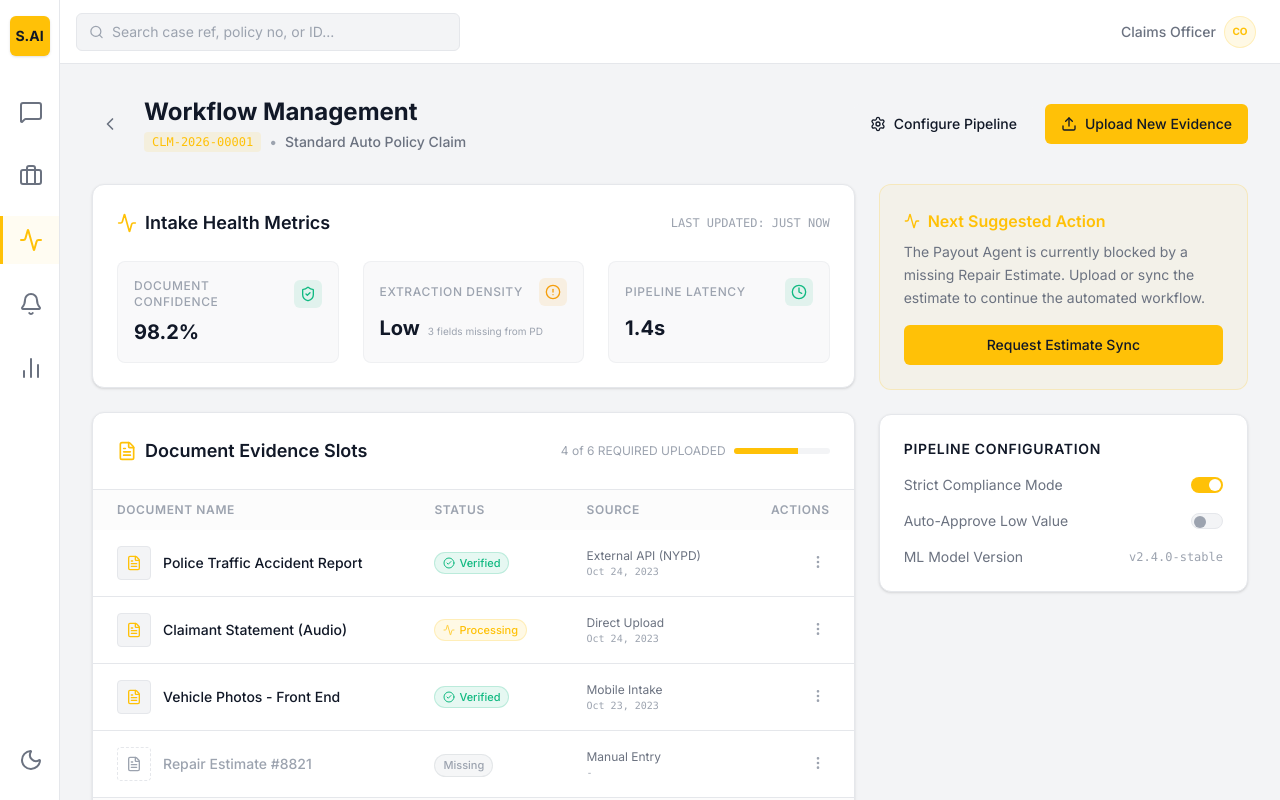
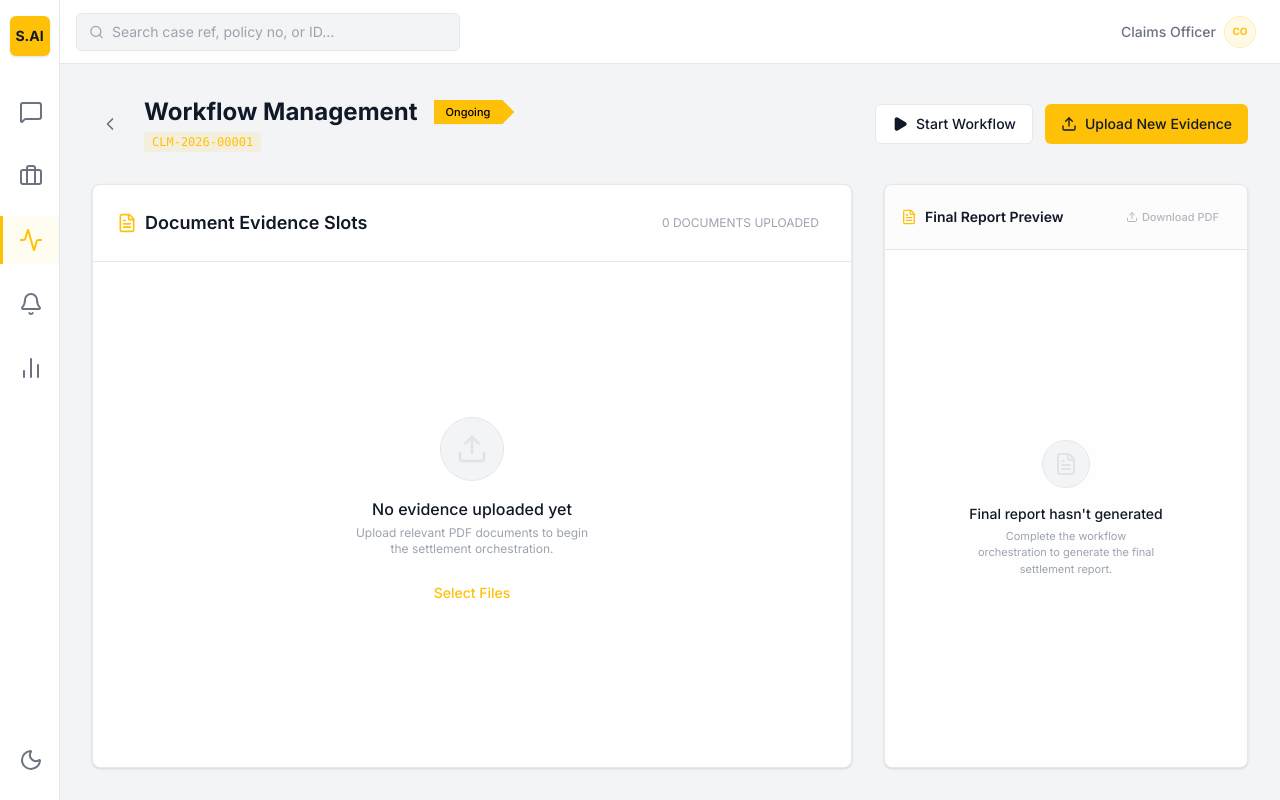
Before and after one commit to stanX19/SettleOps-AI, a Next.js app in the folder frontend/: page /workflow/CLM-2026-00001/manage in a window 1280 px wide. Built offline with nearby package versions, Linux system fonts and the light colour scheme.

Commit message:
manage hub and ai chat panel

```diff
--- a/frontend/src/app/workflow/[caseId]/manage/page.tsx
+++ b/frontend/src/app/workflow/[caseId]/manage/page.tsx
@@ -1,272 +1,264 @@
 "use client";
 
-import React, { use } from "react";
+import React, { use, useState, useRef } from "react";
 import {
   FileText,
   Upload,
-  ShieldCheck,
-  Activity,
   ChevronLeft,
-  Settings,
-  MoreVertical,
+  Play,
+  Trash2,
   CheckCircle2,
+  Clock,
   AlertCircle,
-  Clock,
-  ExternalLink
+  ShieldCheck
 } from "lucide-react";
 import Link from "next/link";
 import { Button } from "@/components/primitives/Button";
+import { CaseStatus } from "@/lib/types";
 
 interface PageProps {
   params: Promise<{ caseId: string }>;
 }
 
+interface UploadedFile {
+  id: string;
+  name: string;
+  size: string;
+  date: string;
+}
+
 export default function ManageCasePage({ params }: PageProps) {
   const { caseId } = use(params);
+  const [files, setFiles] = useState<UploadedFile[]>([]);
+  const [status, setStatus] = useState<CaseStatus>(CaseStatus.RUNNING); // Default to Ongoing
+  const fileInputRef = useRef<HTMLInputElement>(null);
+
+  const handleUploadClick = () => {
+    fileInputRef.current?.click();
+  };
+
+  const handleFileChange = (event: React.ChangeEvent<HTMLInputElement>) => {
+    const fileList = event.target.files;
+    if (!fileList || fileList.length === 0) return;
+
+    const newFiles: UploadedFile[] = Array.from(fileList).map(file => ({
+      id: Math.random().toString(36).substr(2, 9),
+      name: file.name,
+      size: (file.size / 1024 / 1024).toFixed(2) + " MB",
+      date: new Date().toLocaleDateString('en-US', { month: 'short', day: 'numeric', year: 'numeric' })
+    }));
+
+    setFiles(prev => [...prev, ...newFiles]);
+    if (fileInputRef.current) fileInputRef.current.value = "";
+  };
+
+  const removeFile = (id: string) => {
+    setFiles(prev => prev.filter(f => f.id !== id));
+  };
 
   return (
-    <div className="flex flex-col h-full w-full bg-neutral-background p-8 overflow-y-auto custom-scrollbar">
+    <div className="flex flex-col h-full w-full bg-neutral-background p-8 overflow-hidden">
+      {/* Hidden File Input */}
+      <input
+        type="file"
+        ref={fileInputRef}
+        onChange={handleFileChange}
+        className="hidden"
+        accept=".pdf"
+        multiple
+      />
+
       {/* Header */}
-      <div className="flex items-center justify-between mb-8">
+      <div className="flex items-center justify-between mb-8 flex-shrink-0">
         <div className="flex items-center space-x-4">
           <Link href={`/workflow/${caseId}`} className="p-2 hover:bg-neutral-surface rounded-md transition-colors text-neutral-text-secondary">
             <ChevronLeft className="w-5 h-5" />
           </Link>
-          <div>
+          <div className="flex flex-col">
+            <div className="flex items-center space-x-4">
               <h1 className="text-2xl font-bold text-neutral-text-primary">Workflow Management</h1>
-            <div className="flex items-center mt-1 space-x-2">
+              <StatusBadge status={status} />
+            </div>
+            <div className="mt-1 flex items-center space-x-2">
               <span className="text-xs font-mono text-brand-primary bg-brand-primary/10 px-2 py-0.5 rounded uppercase">{caseId}</span>
-              <span className="text-neutral-text-tertiary text-sm">•</span>
-              <span className="text-neutral-text-secondary text-sm font-medium">Standard Auto Policy Claim</span>
             </div>
           </div>
         </div>
 
         <div className="flex items-center space-x-3">
-          <Button variant="secondary" className="flex items-center space-x-2">
-            <Settings className="w-4 h-4" />
-            <span>Configure Pipeline</span>
+          <Button variant="outline" className="flex items-center space-x-2 bg-neutral-surface border-neutral-border text-neutral-text-primary hover:bg-neutral-background transition-all">
+            <Play className="w-4 h-4 fill-current" />
+            <span>Start Workflow</span>
           </Button>
-          <Button className="flex items-center space-x-2">
+          <Button onClick={handleUploadClick} className="flex items-center space-x-2">
             <Upload className="w-4 h-4" />
             <span>Upload New Evidence</span>
           </Button>
         </div>
       </div>
 
-      {/* Grid Layout */}
-      <div className="grid grid-cols-12 gap-6">
+      {/* Grid Layout - Filling remaining height */}
+      <div className="grid grid-cols-12 gap-8 flex-1 min-h-0">
 
-        {/* Left Column: Metrics & Health */}
-        <div className="col-span-12 lg:col-span-8 space-y-6">
-
-          {/* Intake Health Metrics */}
-          <div className="bg-neutral-surface border border-neutral-border rounded-xl p-6 shadow-sm">
-            <div className="flex items-center justify-between mb-6">
-              <div className="flex items-center space-x-2">
-                <Activity className="w-5 h-5 text-brand-primary" />
-                <h2 className="text-lg font-semibold text-neutral-text-primary">Intake Health Metrics</h2>
-              </div>
-              <span className="text-xs font-mono text-neutral-text-tertiary">LAST UPDATED: JUST NOW</span>
-            </div>
-
-            <div className="grid grid-cols-1 md:grid-cols-3 gap-6">
-              <MetricCard
-                label="Document Confidence"
-                value="98.2%"
-                status="excellent"
-                icon={<ShieldCheck className="w-4 h-4" />}
-              />
-              <MetricCard
-                label="Extraction Density"
-                value="Low"
-                status="warning"
-                icon={<AlertCircle className="w-4 h-4" />}
-                description="3 fields missing from PD"
-              />
-              <MetricCard
-                label="Pipeline Latency"
-                value="1.4s"
-                status="excellent"
-                icon={<Clock className="w-4 h-4" />}
-              />
-            </div>
-          </div>
+        {/* Left Column: Evidence Hub */}
+        <div className="col-span-12 lg:col-span-8 flex flex-col min-h-0">
 
           {/* Document Management Hub */}
-          <div className="bg-neutral-surface border border-neutral-border rounded-xl shadow-sm">
-            <div className="p-6 border-b border-neutral-border flex items-center justify-between">
+          <div className="bg-neutral-surface border border-neutral-border rounded-lg shadow-sm flex flex-col h-full overflow-hidden">
+            <div className="p-6 border-b border-neutral-border flex items-center justify-between flex-shrink-0">
               <div className="flex items-center space-x-2">
                 <FileText className="w-5 h-5 text-brand-primary" />
                 <h2 className="text-lg font-semibold text-neutral-text-primary">Document Evidence Slots</h2>
               </div>
               <div className="flex items-center space-x-2">
-                <span className="text-xs text-neutral-text-tertiary mr-2">4 of 6 REQUIRED UPLOADED</span>
-                <div className="w-24 h-1.5 bg-neutral-background rounded-full overflow-hidden">
-                  <div className="h-full bg-brand-primary w-2/3"></div>
-                </div>
+                <span className="text-xs text-neutral-text-tertiary mr-2">
+                  {files.length} DOCUMENT{files.length !== 1 ? 'S' : ''} UPLOADED
+                </span>
               </div>
             </div>
 
-            <div className="p-0 overflow-hidden">
+            <div className="flex-1 overflow-y-auto custom-scrollbar">
+              {files.length > 0 ? (
                 <table className="w-full text-left border-collapse">
-                <thead>
+                  <thead className="sticky top-0 bg-neutral-surface z-10">
                     <tr className="bg-neutral-background/30">
-                    <th className="px-6 py-3 text-xs font-semibold text-neutral-text-tertiary uppercase tracking-wider">Document Name</th>
-                    <th className="px-6 py-3 text-xs font-semibold text-neutral-text-tertiary uppercase tracking-wider">Status</th>
-                    <th className="px-6 py-3 text-xs font-semibold text-neutral-text-tertiary uppercase tracking-wider">Source</th>
+                      <th className="px-6 py-3 text-xs font-semibold text-neutral-text-tertiary uppercase tracking-wider w-3/5">Document Name</th>
+                      <th className="px-6 py-3 text-xs font-semibold text-neutral-text-tertiary uppercase tracking-wider">Size</th>
                       <th className="px-6 py-3 text-xs font-semibold text-neutral-text-tertiary uppercase tracking-wider text-right">Actions</th>
                     </tr>
                   </thead>
                   <tbody className="divide-y divide-neutral-border">
+                    {files.map(file => (
                       <DocumentRow
-                    name="Police Traffic Accident Report"
-                    status="verified"
-                    source="External API (NYPD)"
-                    date="Oct 24, 2023"
+                        key={file.id}
+                        name={file.name}
+                        size={file.size}
+                        onDelete={() => removeFile(file.id)}
                       />
-                  <DocumentRow
-                    name="Claimant Statement (Audio)"
-                    status="processing"
-                    source="Direct Upload"
-                    date="Oct 24, 2023"
-                  />
-                  <DocumentRow
-                    name="Vehicle Photos - Front End"
-                    status="verified"
-                    source="Mobile Intake"
-                    date="Oct 23, 2023"
-                  />
-                  <DocumentRow
-                    name="Repair Estimate #8821"
-                    status="missing"
-                    source="Manual Entry"
-                    date="-"
-                  />
+                    ))}
                   </tbody>
                 </table>
+              ) : (
+                <div className="flex-1 flex flex-col items-center justify-center p-12 text-center h-full">
+                  <div className="w-16 h-16 bg-neutral-background border border-neutral-border rounded-full flex items-center justify-center mb-4">
+                    <Upload className="w-8 h-8 text-neutral-text-tertiary opacity-20" />
+                  </div>
+                  <h4 className="text-neutral-text-primary font-medium mb-1">No evidence uploaded yet</h4>
+                  <p className="text-xs text-neutral-text-tertiary max-w-[240px]">
+                    Upload relevant PDF documents to begin the settlement orchestration.
+                  </p>
+                  <Button variant="ghost" onClick={handleUploadClick} className="mt-4 text-brand-primary">
+                    Select Files
+                  </Button>
+                </div>
+              )}
             </div>
 
-            <div className="p-4 bg-neutral-background/30 flex justify-center border-t border-neutral-border">
-              <button className="text-sm font-medium text-brand-primary hover:text-brand-primary-hover flex items-center space-x-1">
-                <span>View all Case Assets</span>
-                <ExternalLink className="w-3 h-3" />
-              </button>
+          </div>
+        </div>
+
+        {/* Right Column: PDF Report Preview */}
+        <div className="col-span-12 lg:col-span-4 flex flex-col min-h-0">
+          <div className="bg-neutral-surface border border-neutral-border rounded-lg h-full flex flex-col shadow-sm overflow-hidden">
+            <div className="p-4 border-b border-neutral-border flex items-center justify-between bg-neutral-background/30 flex-shrink-0">
+              <div className="flex items-center space-x-2">
+                <FileText className="w-4 h-4 text-brand-primary" />
+                <h3 className="text-sm font-semibold text-neutral-text-primary">Final Report Preview</h3>
+              </div>
+              <div className="flex items-center space-x-2">
+                <Button variant="ghost" size="sm" className="h-8 text-[11px]" disabled>
+                  <Upload className="w-3 h-3 mr-1" /> Download PDF
+                </Button>
+              </div>
+            </div>
+
+            <div className="flex-1 flex flex-col items-center justify-center p-8 text-center bg-neutral-background/10 overflow-y-auto">
+              <div className="w-12 h-12 bg-neutral-background border border-neutral-border rounded-full flex items-center justify-center mb-4">
+                <FileText className="w-6 h-6 text-neutral-text-tertiary opacity-20" />
+              </div>
+              <h4 className="text-neutral-text-primary font-medium mb-1 text-sm">Final report hasn't generated</h4>
+              <p className="text-[11px] text-neutral-text-tertiary max-w-[180px]">
+                Complete the workflow orchestration to generate the final settlement report.
+              </p>
             </div>
           </div>
         </div>
-
-        {/* Right Column: Sidebar Actions */}
-        <div className="col-span-12 lg:col-span-4 space-y-6">
-          <div className="bg-brand-primary/5 border border-brand-primary/20 rounded-xl p-6">
-            <h3 className="text-brand-primary font-semibold mb-2 flex items-center space-x-2">
-              <Activity className="w-4 h-4" />
-              <span>Next Suggested Action</span>
-            </h3>
-            <p className="text-neutral-text-secondary text-sm mb-4 leading-relaxed">
-              The Payout Agent is currently blocked by a missing Repair Estimate. Upload or sync the estimate to continue the automated workflow.
-            </p>
-            <Button className="w-full justify-center">Request Estimate Sync</Button>
-          </div>
-
-          <div className="bg-neutral-surface border border-neutral-border rounded-xl p-6 shadow-sm">
-            <h3 className="text-neutral-text-primary font-semibold mb-4 text-sm uppercase tracking-wider">Pipeline Configuration</h3>
-            <div className="space-y-4">
-              <div className="flex items-center justify-between">
-                <span className="text-sm text-neutral-text-secondary">Strict Compliance Mode</span>
-                <div className="w-8 h-4 bg-brand-primary rounded-full relative">
-                  <div className="absolute right-0.5 top-0.5 w-3 h-3 bg-white rounded-full"></div>
-                </div>
-              </div>
-              <div className="flex items-center justify-between">
-                <span className="text-sm text-neutral-text-secondary">Auto-Approve Low Value</span>
-                <div className="w-8 h-4 bg-neutral-background border border-neutral-border rounded-full relative">
-                  <div className="absolute left-0.5 top-0.5 w-3 h-3 bg-neutral-text-tertiary rounded-full"></div>
-                </div>
-              </div>
-              <div className="flex items-center justify-between">
-                <span className="text-sm text-neutral-text-secondary">ML Model Version</span>
-                <span className="text-xs font-mono text-neutral-text-tertiary">v2.4.0-stable</span>
-              </div>
-            </div>
-          </div>
-        </div>
-
       </div>
     </div>
   );
 }
 
-function MetricCard({ label, value, status, icon, description }: {
-  label: string,
-  value: string,
-  status: 'excellent' | 'warning' | 'critical',
-  icon: React.ReactNode,
-  description?: string
-}) {
-  const statusColors = {
-    excellent: 'text-semantic-success bg-semantic-success/10',
-    warning: 'text-semantic-warning bg-semantic-warning/10',
-    critical: 'text-semantic-danger bg-semantic-danger/10'
-  };
-
-  return (
-    <div className="bg-neutral-background/50 rounded-lg p-4 border border-neutral-border/50">
-      <div className="flex items-center justify-between mb-2">
-        <span className="text-xs font-medium text-neutral-text-tertiary uppercase tracking-wider">{label}</span>
-        <div className={`p-1.5 rounded-md ${statusColors[status]}`}>
-          {icon}
-        </div>
-      </div>
-      <div className="flex items-baseline space-x-2">
-        <h4 className="text-xl font-bold text-neutral-text-primary">{value}</h4>
-        {description && <span className="text-[10px] text-neutral-text-tertiary">{description}</span>}
-      </div>
-    </div>
-  );
-}
-
-function DocumentRow({ name, status, source, date }: { name: string, status: 'verified' | 'processing' | 'missing', source: string, date: string }) {
+function DocumentRow({ name, size, onDelete }: { name: string, size: string, onDelete: () => void }) {
   return (
     <tr className="hover:bg-neutral-background/20 transition-colors group">
       <td className="px-6 py-4">
         <div className="flex items-center space-x-3">
-          <div className={`p-2 rounded border ${status === 'missing' ? 'border-dashed border-neutral-border bg-transparent' : 'border-neutral-border bg-neutral-background'}`}>
-            <FileText className={`w-4 h-4 ${status === 'missing' ? 'text-neutral-text-tertiary' : 'text-brand-primary'}`} />
+          <div className="p-2 rounded border border-neutral-border bg-neutral-background flex-shrink-0">
+            <FileText className="w-4 h-4 text-brand-primary" />
           </div>
-          <span className={`text-sm font-medium ${status === 'missing' ? 'text-neutral-text-tertiary' : 'text-neutral-text-primary'}`}>
+          <span className="text-sm font-medium text-neutral-text-primary truncate max-w-[500px]">
             {name}
           </span>
         </div>
       </td>
       <td className="px-6 py-4">
-        {status === 'verified' && (
-          <span className="inline-flex items-center text-[11px] font-medium text-semantic-success bg-semantic-success/10 px-2 py-0.5 rounded-full border border-semantic-success/20">
-            <CheckCircle2 className="w-3 h-3 mr-1" /> Verified
-          </span>
-        )}
-        {status === 'processing' && (
-          <span className="inline-flex items-center text-[11px] font-medium text-brand-primary bg-brand-primary/10 px-2 py-0.5 rounded-full border border-brand-primary/20">
-            <Activity className="w-3 h-3 mr-1 animate-pulse" /> Processing
-          </span>
-        )}
-        {status === 'missing' && (
-          <span className="inline-flex items-center text-[11px] font-medium text-neutral-text-tertiary bg-neutral-text-tertiary/10 px-2 py-0.5 rounded-full border border-neutral-text-tertiary/20">
-            Missing
-          </span>
-        )}
-      </td>
-      <td className="px-6 py-4">
-        <div className="flex flex-col">
-          <span className="text-xs text-neutral-text-secondary">{source}</span>
-          <span className="text-[10px] text-neutral-text-tertiary font-mono">{date}</span>
-        </div>
+        <span className="text-xs text-neutral-text-secondary font-mono">{size}</span>
       </td>
       <td className="px-6 py-4 text-right">
-        <button className="p-1 hover:bg-neutral-background rounded-md transition-colors text-neutral-text-tertiary hover:text-neutral-text-primary">
-          <MoreVertical className="w-4 h-4" />
+        <button
+          onClick={onDelete}
+          className="p-2 hover:bg-semantic-danger/10 rounded-md transition-colors text-neutral-text-tertiary hover:text-semantic-danger"
+          title="Delete document"
+        >
+          <Trash2 className="w-4 h-4" />
         </button>
       </td>
     </tr>
   );
 }
+
+function StatusBadge({ status }: { status: CaseStatus }) {
+  const configs = {
+    [CaseStatus.RUNNING]: {
+      label: 'Ongoing',
+      styles: 'bg-brand-primary'
+    },
+    [CaseStatus.SUBMITTED]: {
+      label: 'Ongoing',
+      styles: 'bg-brand-primary'
+    },
+    [CaseStatus.AWAITING_APPROVAL]: {
+      label: 'Completed',
+      styles: 'bg-semantic-success'
+    },
+    [CaseStatus.APPROVED]: {
+      label: 'Approved',
+      styles: 'bg-blue-600'
+    },
+    [CaseStatus.DECLINED]: {
+      label: 'Rejected',
+      styles: 'bg-semantic-danger'
+    },
+    [CaseStatus.ESCALATED]: {
+      label: 'Ongoing',
+      styles: 'bg-brand-primary'
+    },
+    [CaseStatus.FAILED]: {
+      label: 'Failed',
+      styles: 'bg-neutral-text-tertiary'
+    }
+  };
+
+  const config = configs[status] || configs[CaseStatus.RUNNING];
+
+  return (
+    <div
+      className={`relative flex items-center pl-3 pr-6 py-1 text-[11px] font-medium text-black shadow-sm ${config.styles}`}
+      style={{
+        clipPath: 'polygon(0% 0%, 85% 0%, 100% 50%, 85% 100%, 0% 100%)'
+      }}
+    >
+      <span>{config.label}</span>
+    </div>
+  );
+}
--- a/frontend/src/components/dashboard/WorkflowPane.tsx
+++ b/frontend/src/components/dashboard/WorkflowPane.tsx
@@ -158,7 +158,7 @@ export function WorkflowPane() {
           <div className="text-sm font-mono text-neutral-text-secondary mt-1 flex items-center">
             Workflow:
             <span className={`ml-2 flex items-center ${caseStatus === CaseStatus.RUNNING ? 'text-brand-primary' :
-                caseStatus === CaseStatus.AWAITING_APPROVAL ? 'text-semantic-success' : 'text-neutral-text-tertiary'
+              caseStatus === CaseStatus.AWAITING_APPROVAL ? 'text-semantic-success' : 'text-neutral-text-tertiary'
               }`}>
               {caseStatus === CaseStatus.RUNNING && <span className="w-2 h-2 rounded-full bg-brand-primary animate-pulse mr-2"></span>}
               {caseStatus.toUpperCase()}
```
Also changed, not shown: frontend/src/app/dashboard/page.tsx (+17 -8 lines), frontend/src/components/dashboard/BlackboardPane.tsx (+104 -18 lines). Lines whose indentation alone changed are shown as unchanged.
